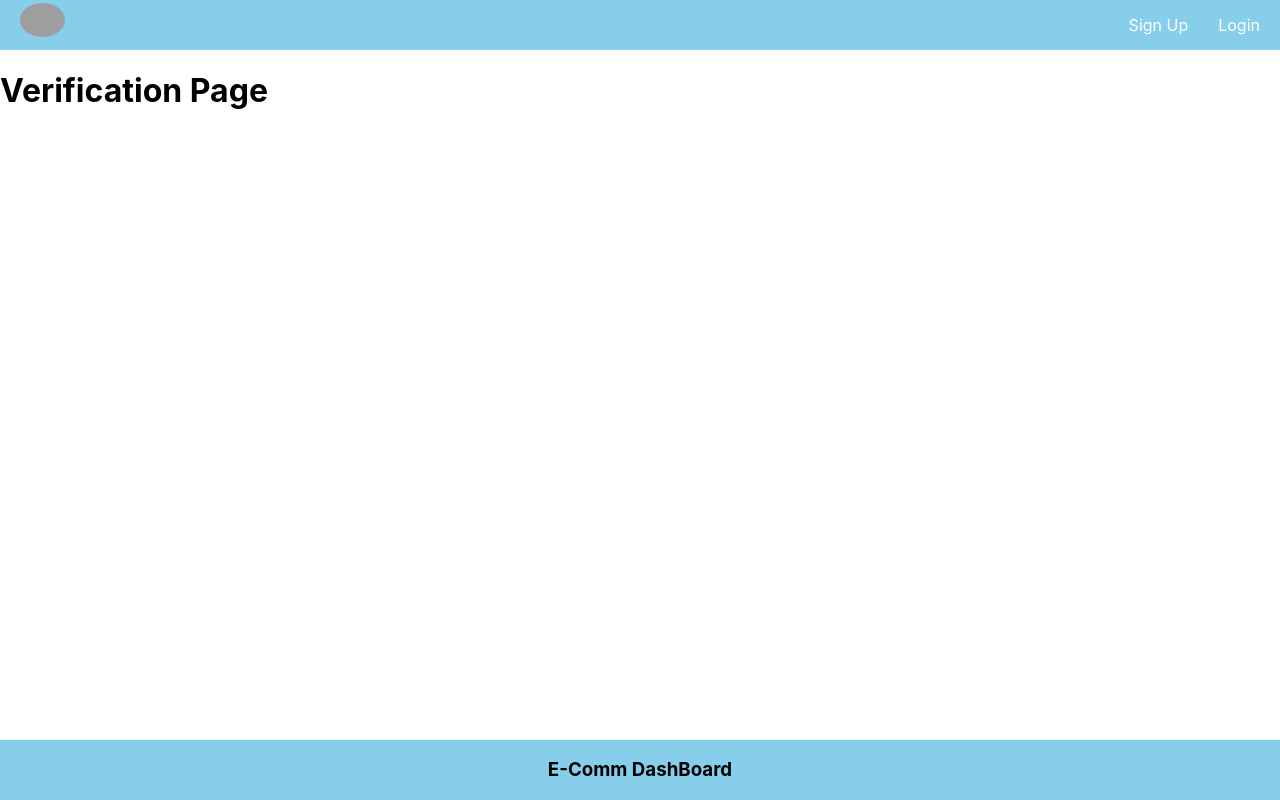
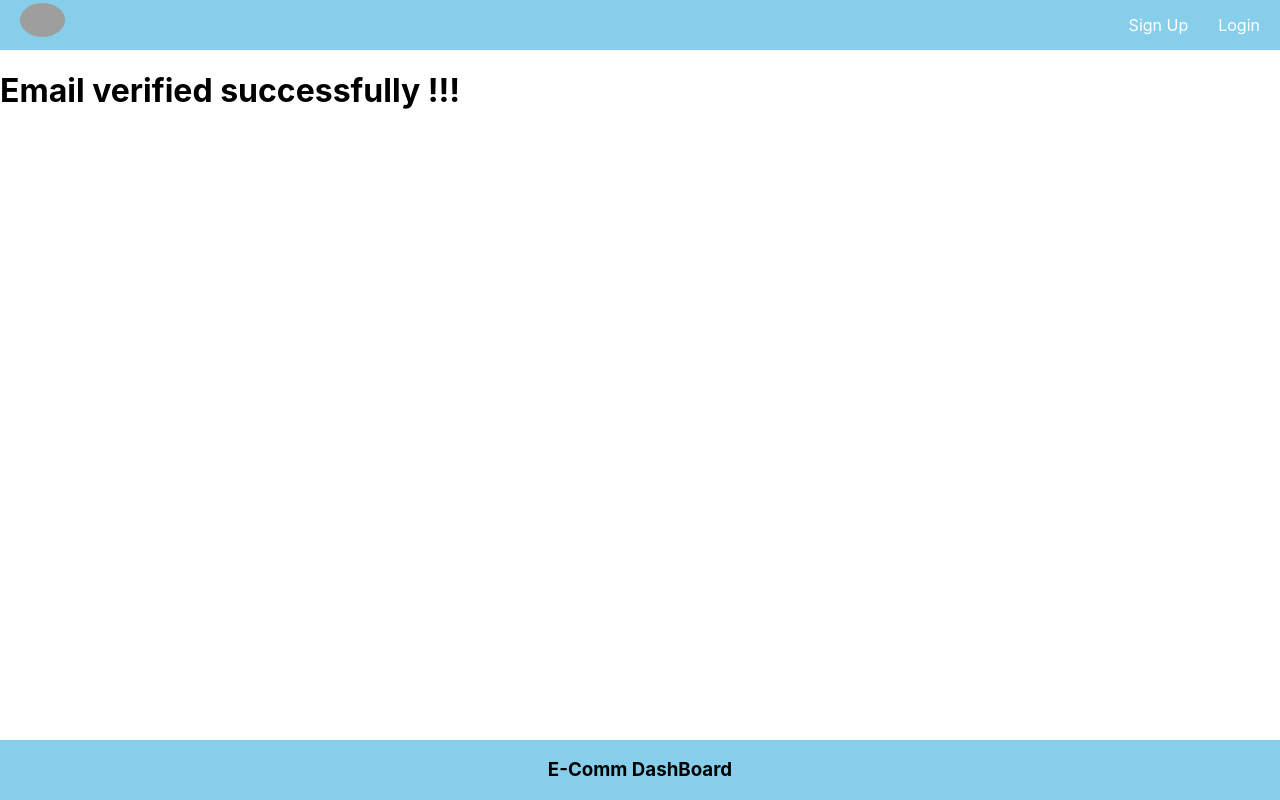
Before and after one commit to KD278/E-Comm_FrontEnd, a React (Create React App) app: page /verification/1 in a window 1280 px wide. Built offline with nearby package versions, Linux system fonts and the light colour scheme; no server answers; grey boxes are pictures that could not be loaded.

Commit message:
Email verified

```diff
--- a/src/components/verification.js
+++ b/src/components/verification.js
@@ -20,7 +20,7 @@ const VerificationComponent = () => {
 
   return (
     <div>
-      <h1>Verification Page</h1>
+      <h1>Email verified successfully !!!</h1>
       {/* Add your content here */}
     </div>
   );
```
